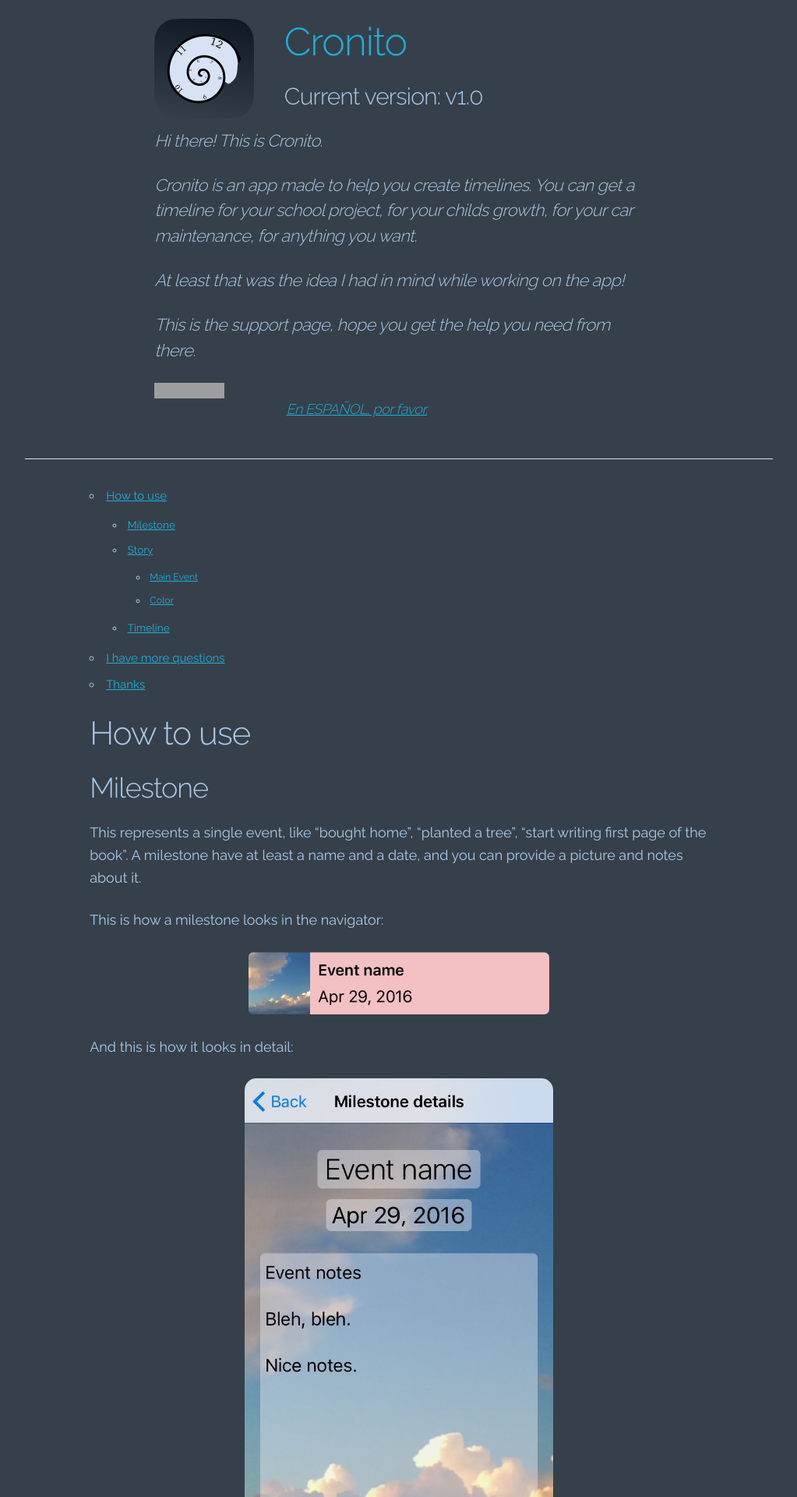
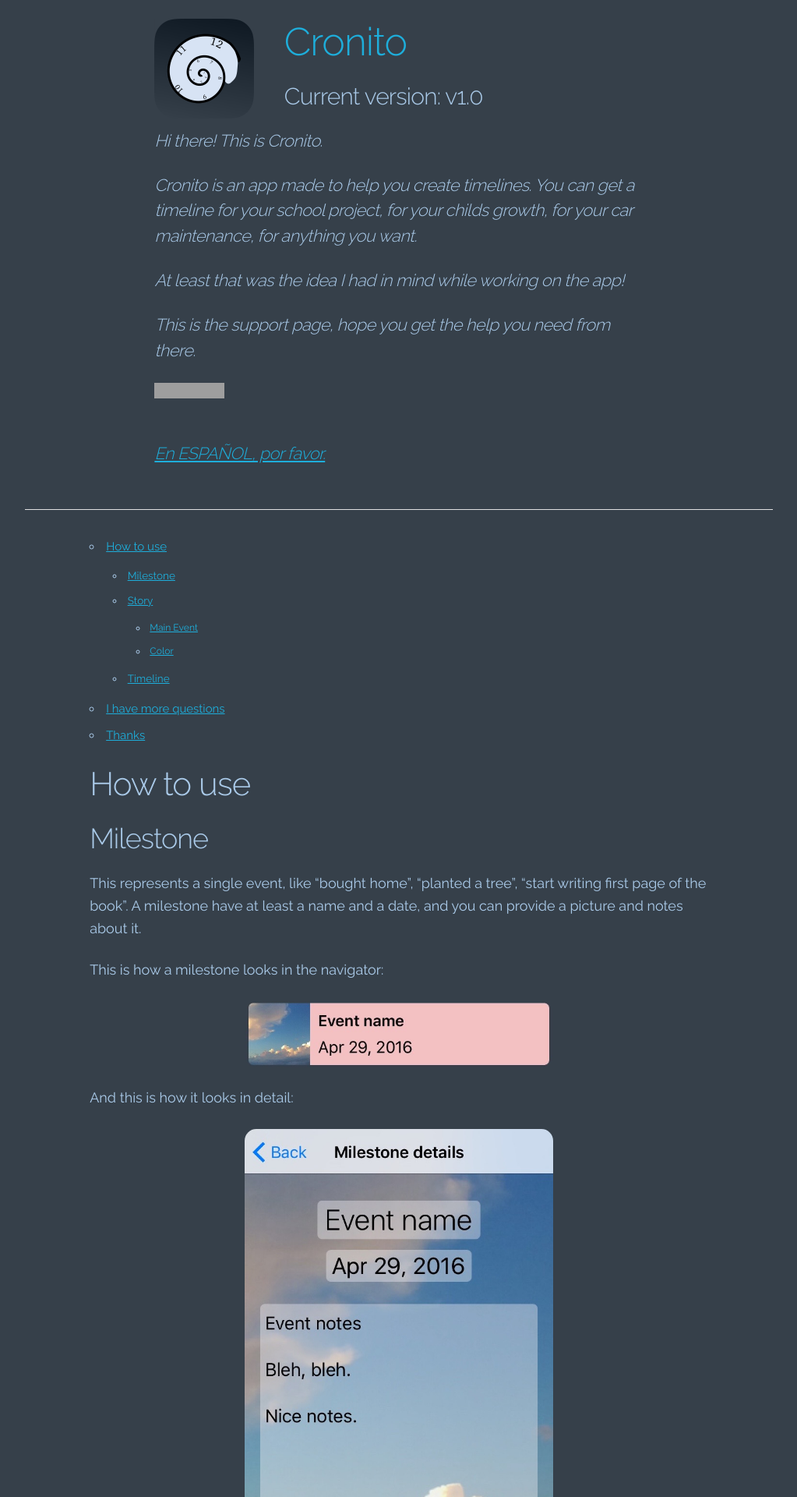
Before and after one commit to mmazzei/mmazzei.github.io, a Jekyll site: the page built from projects/cronito/index.md, in a window 1280 px wide. Shown: the top 1920 px of the page at 78% size, without its empty margins (128-1151 px from the left). Built offline with Jekyll 4.4.1, drawn with Linux system fonts in a browser that asks for light colours; grey boxes are pictures that could not be loaded.

Commit message:
Just separate the download button from the 'translate page' link

```diff
--- a/projects/cronito/index.md
+++ b/projects/cronito/index.md
@@ -11,8 +11,8 @@ project:
         <p>Cronito is an app made to help you create timelines. You can get a timeline for your school project, for your childs growth, for your car maintenance, for anything you want.</p>
         <p>At least that was the idea I had in mind while working on the app!</p>
         <p>This is the support page, hope you get the help you need from there.</p>
-        <a href="https://geo.itunes.apple.com/us/app/cronito/id1110080435?mt=8" style="display:inline-block;overflow:hidden;background:url(https://linkmaker.itunes.apple.com/images/badges/en-us/badge_appstore-lrg.svg) no-repeat;width:165px;height:40px;"></a>
-        <a href="index_es.html">En ESPAÑOL, por favor.</a>
+        <p><a href="https://geo.itunes.apple.com/us/app/cronito/id1110080435?mt=8" style="display:inline-block;overflow:hidden;background:url(https://linkmaker.itunes.apple.com/images/badges/en-us/badge_appstore-lrg.svg) no-repeat;width:165px;height:40px;"></a></p>
+        <p><a href="index_es.html">En ESPAÑOL, por favor.</a></p>
     bodyClass : cronito
 ---
 
```
Also changed, not shown: projects/cronito/index_es.md (+2 -2 lines).
